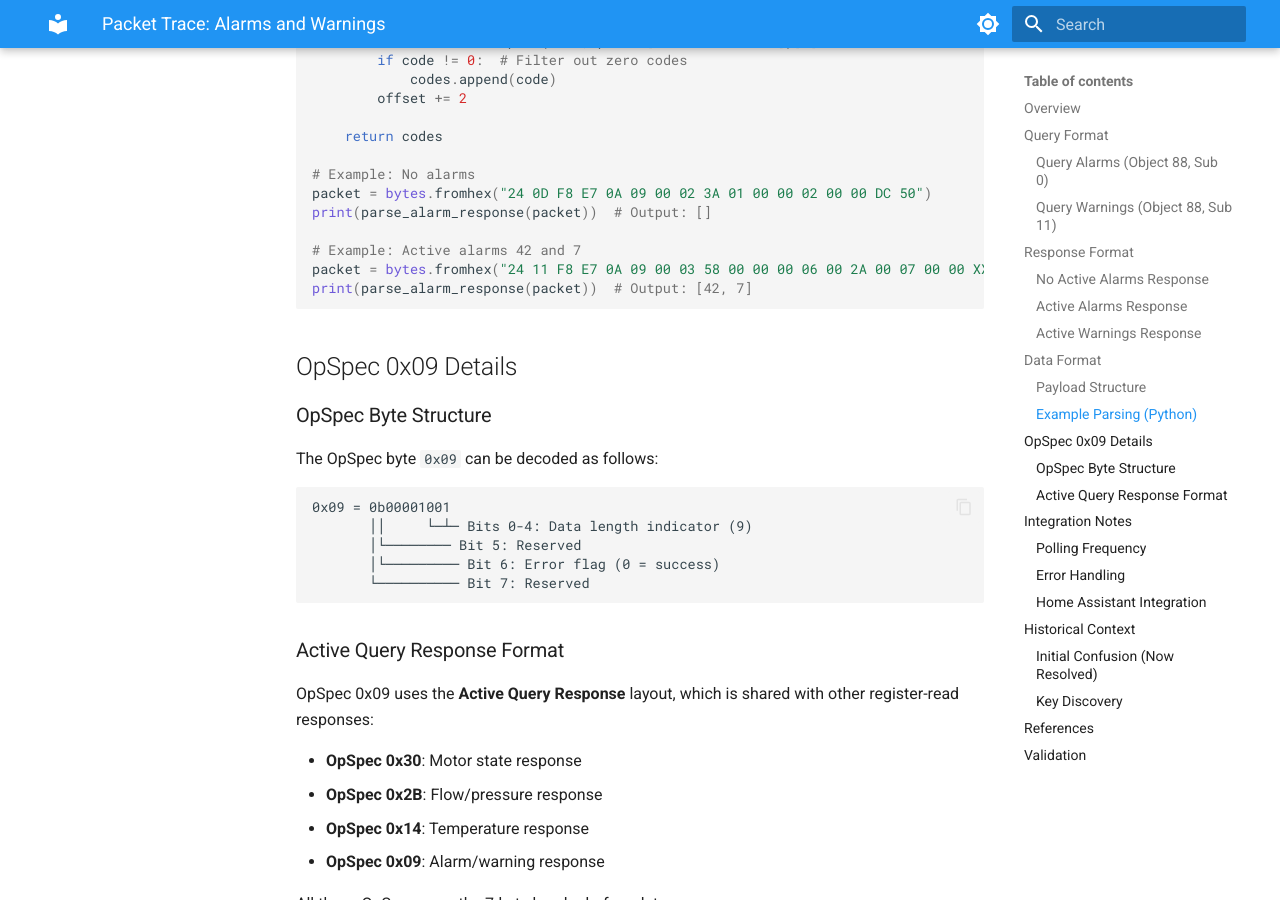
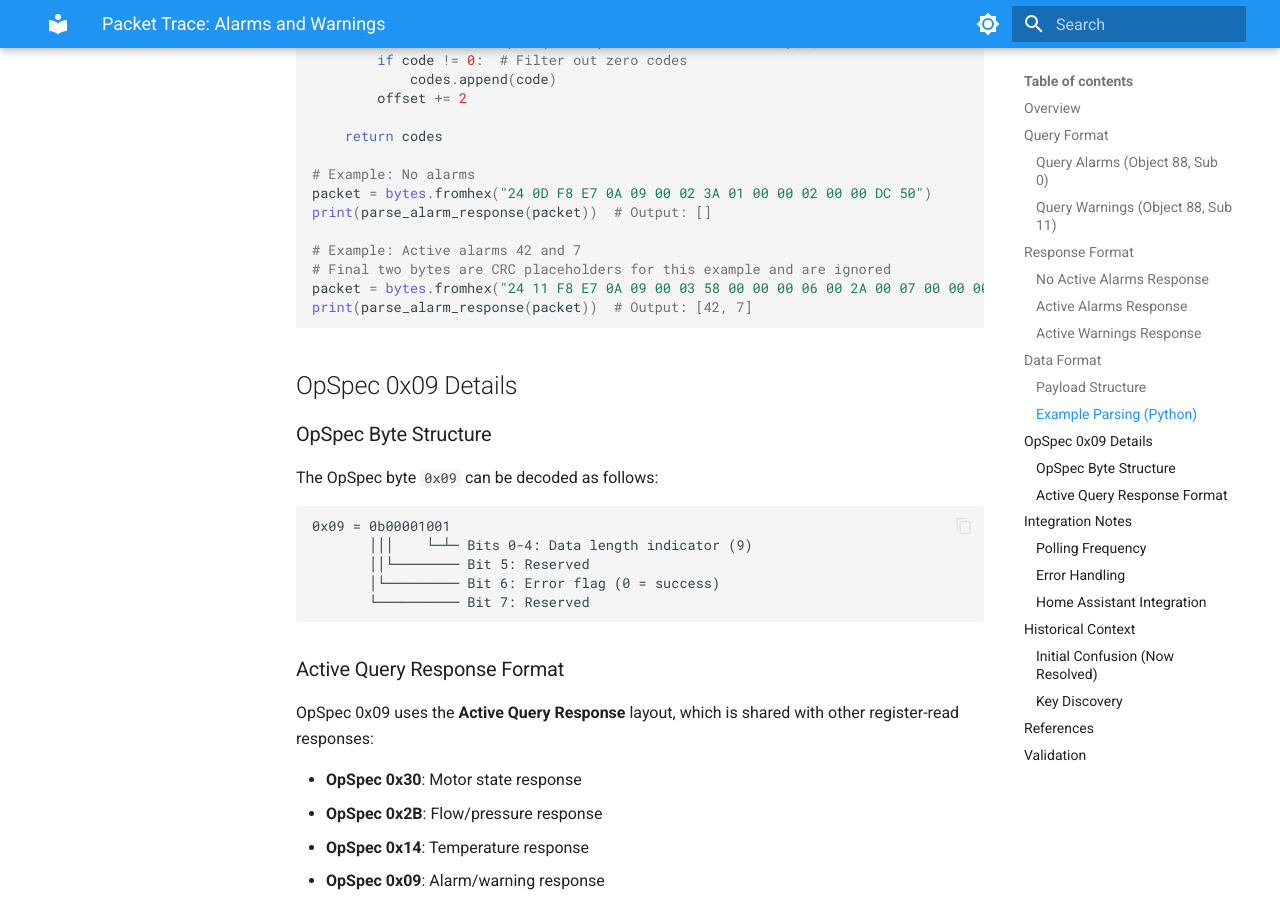
Before and after one commit to eman/alpha-hwr, an MkDocs documentation site: the page built from docs/protocol/packet_traces/06_alarms_warnings.md, in a window 1280 px wide and 900 px high, scrolled down 2823 px. Built offline with MkDocs 1.6.1 and Material for MkDocs 9.7.7, drawn with Linux system fonts in a browser that asks for light colours.

Commit message:
Apply review comments: fix comments, ASCII art, and rename variables

````diff
--- a/docs/protocol/packet_traces/06_alarms_warnings.md
+++ b/docs/protocol/packet_traces/06_alarms_warnings.md
@@ -162,7 +162,8 @@ packet = bytes.fromhex("24 0D F8 E7 0A 09 00 02 3A 01 00 00 02 00 00 DC 50")
 print(parse_alarm_response(packet))  # Output: []
 
 # Example: Active alarms 42 and 7
-packet = bytes.fromhex("24 11 F8 E7 0A 09 00 03 58 00 00 00 06 00 2A 00 07 00 00 XX XX")
+# Final two bytes are CRC placeholders for this example and are ignored
+packet = bytes.fromhex("24 11 F8 E7 0A 09 00 03 58 00 00 00 06 00 2A 00 07 00 00 00 00")
 print(parse_alarm_response(packet))  # Output: [42, 7]
 ```
 
@@ -174,8 +175,8 @@ The OpSpec byte `0x09` can be decoded as follows:
 
 ```
 0x09 = 0b00001001
-       ││     └─┴─ Bits 0-4: Data length indicator (9)
-       │└──────── Bit 5: Reserved
+       │││    └─┴─ Bits 0-4: Data length indicator (9)
+       ││└──────── Bit 5: Reserved
        │└───────── Bit 6: Error flag (0 = success)
        └────────── Bit 7: Reserved
 ```
````
Also changed, not shown: 2 other files.
